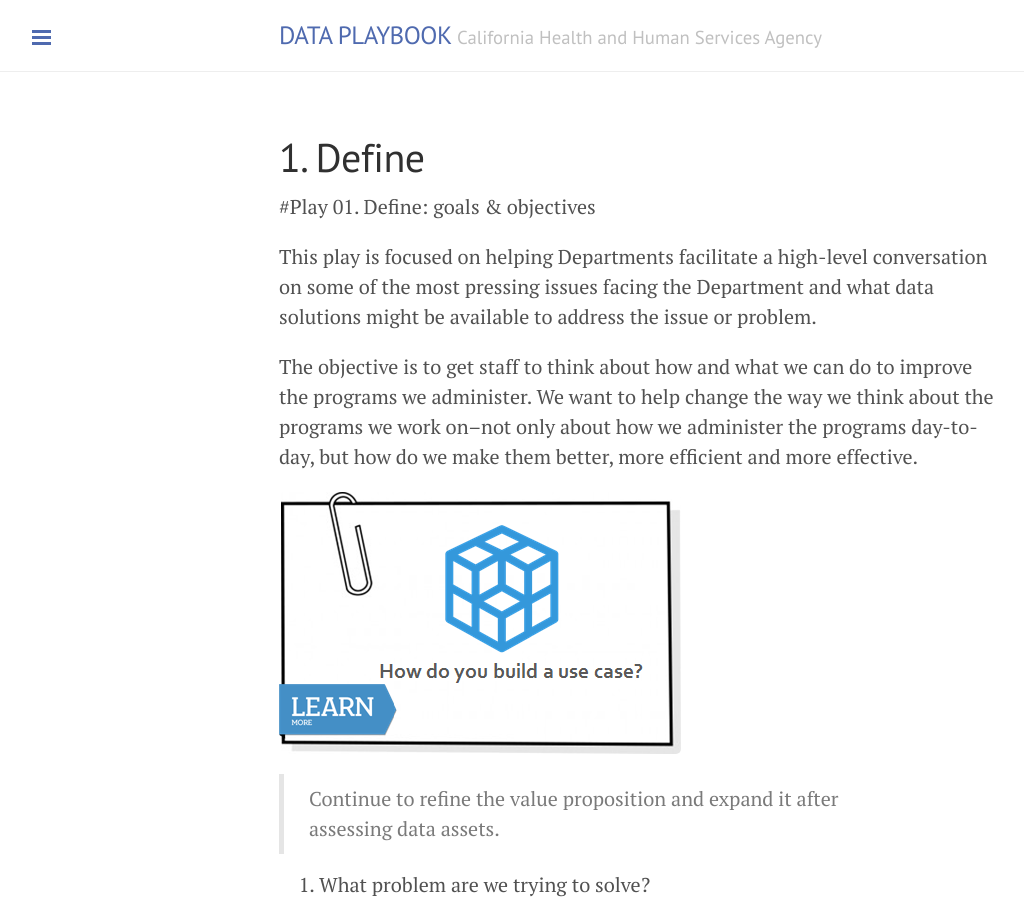
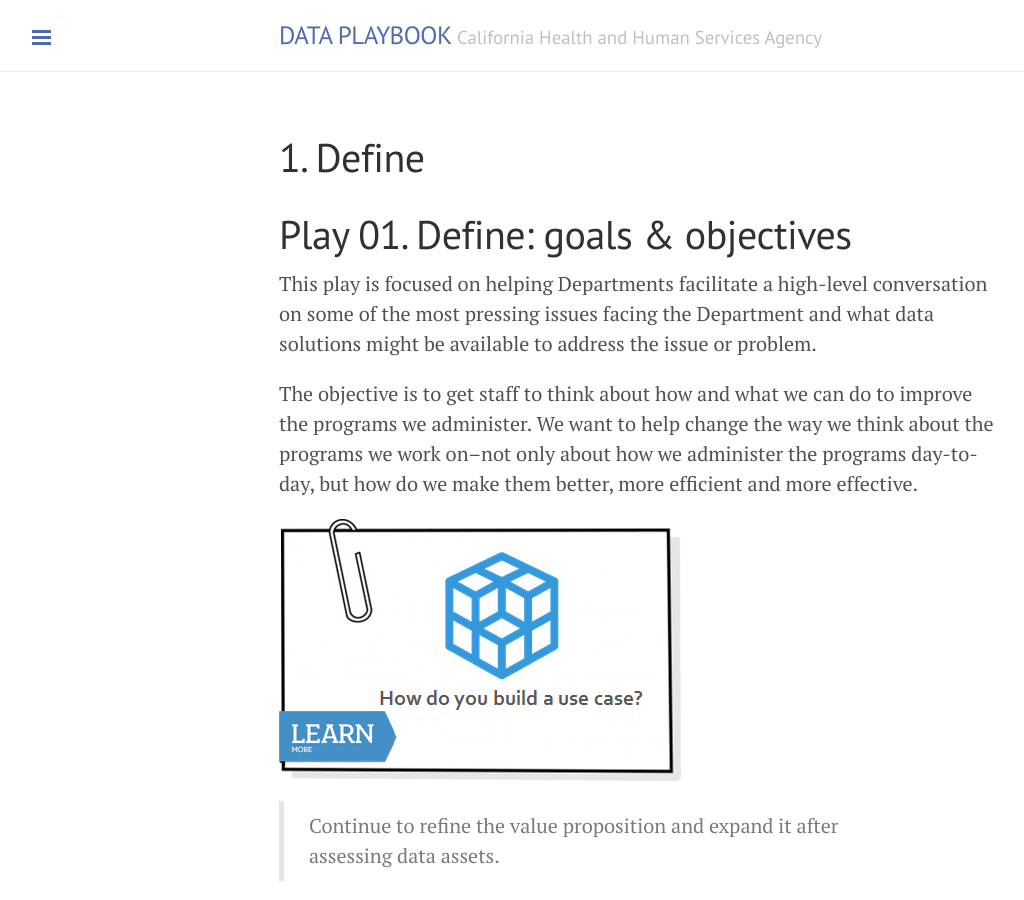
Before and after one commit to chhsdata/dataplaybook, a Jekyll site: the page built from 1_define.md, in a window 1280 px wide and 900 px high. Shown: the whole window, without its empty margins (1-1025 px from the left). Built offline with Jekyll 4.4.1, drawn with Linux system fonts in a browser that asks for light colours; part of the change alters nothing that is shown.

Commit message:
Update 1_define.md

```diff
--- a/1_define.md
+++ b/1_define.md
@@ -3,13 +3,14 @@ layout: page
 title: 1. Define
 permalink: /define/
 ---
-#Play 01. Define: goals & objectives
+# Play 01. Define: goals & objectives
 
 This play is focused on helping Departments facilitate a high-level conversation on some of the most pressing issues facing the Department and what data solutions might be available to address the issue or problem.
 
 The objective is to get staff to think about how and what we can do to improve the programs we administer. We want to help change the way we think about the programs we work on–not only about how we administer the programs day-to-day, but how do we make them better, more efficient and more effective.
 
-![How do you build a use case?](/assets/images/01_figure01.png "How do you build a use case?")
+![How do you build a use case?]({{ site.baseurl }}/assets/images/01_figure01.png "How do you build a use case?")
+
 >Continue to refine the value proposition and expand it after assessing data assets.
 
 1. What problem are we trying to solve?
@@ -23,7 +24,8 @@ The objective is to get staff to think about how and what we can do to improve t
 9. Have we received buy-in from leadership and across teams?
 10. Are we delivering on the needs of our customers? How do we know?
 
-![CHHS Governance Resources](/assets/images/00_figure05.png "CHHS Governance Resources")
+![CHHS Governance Resources]({{ site.baseurl }}/assets/images/00_figure05.png "CHHS Governance Resources")
+
 >Use best practice resources to build a use case around a particular **opportunity, issue or problem**.
 
 ## What is the problem you are trying to solve?
@@ -34,14 +36,14 @@ This Play helps Departments develop a use case; define the customer/stakeholder
 
 This Play can also help Departments navigate the Stage 1 Business Analysis.
 
-![Stage 1 Business Analysis](/assets/images/01_figure03.png "Stage 1 Business Analysis")
+![Stage 1 Business Analysis]({{ site.baseurl }}/assets/images/01_figure03.png "Stage 1 Business Analysis")
 
 There are dozens of ways each Department can use data, and the applications can seem endless. It will be important to pick one core mission problem, and then gradually build and grow programs based on lessons learned.
 
-![Action Item](/assets/images/01_figure02.png "Action Item")
+![Action Item]({{ site.baseurl }}/assets/images/01_figure02.png "Action Item")
 
 <!-- Pagination -->
 <div class="pagination">
-  <a class="pagination-item older" href="/">&laquo; Prev</a>
-  <a class="pagination-item newer" href="/2_governance.md">Next &raquo;</a>
+  <a class="pagination-item older" href="{{ site.baseurl }}/">&laquo; Prev</a>
+  <a class="pagination-item newer" href="{{ site.baseurl }}/assess">Next &raquo;</a>
 </div>
```
